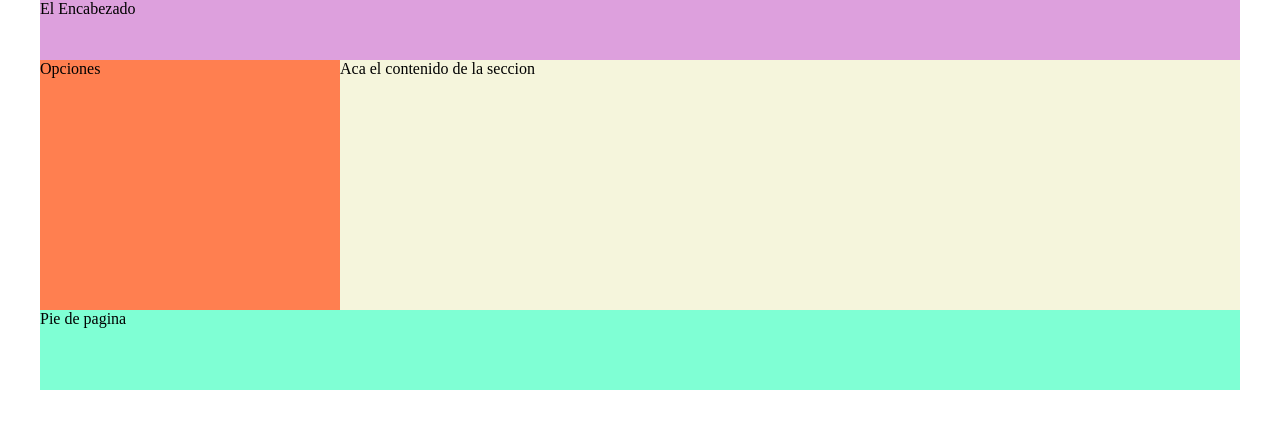
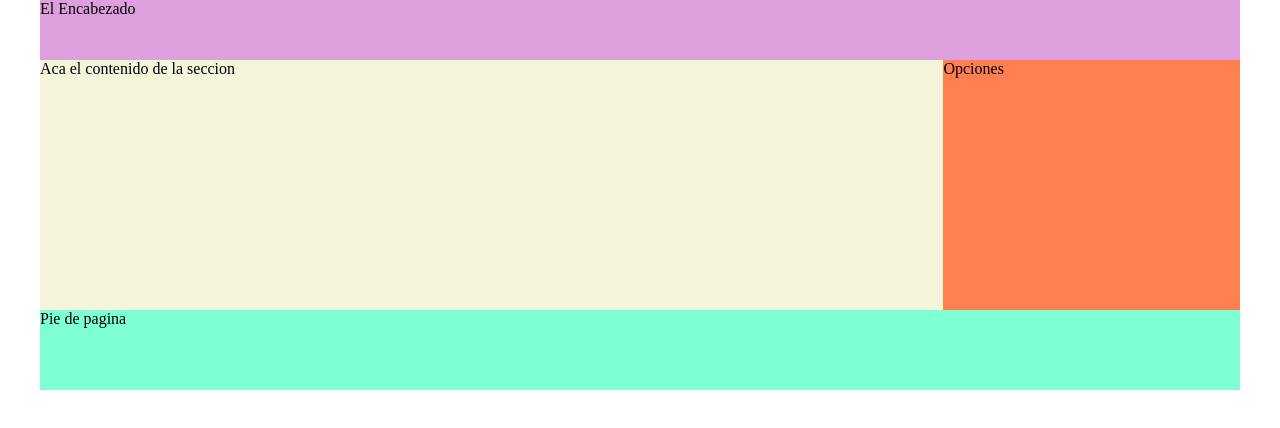
Before and after one commit to Jhosett/ejercicioModeloCajas, a plain HTML site: page index.html in a window 1280 px wide. Drawn offline with Linux system fonts and the light colour scheme.

Commit message:
Estructura Grid

```diff
--- a/css.css
+++ b/css.css
@@ -6,32 +6,34 @@ body, html{
 header{
     background-color: plum;
     height: 60px;
-}
-
-section{
-    background-color: green;
-    display: flex;
-    /*flex-direction: column;*/
+    grid-area: header;
 }
 
 nav{
-    width: 25%;
     background-color: coral;
+    grid-area: menu;
 }
 
 footer{
     background-color: aquamarine;
     height: 80px;
+    grid-area: footer;
 }
 
 article{
-    width: 75%;
     height: 250px;
     background-color: beige;
+    grid-area: content;
 }
 
 #container{
     margin: 0 auto;
     width: 1200px;
     background-color: orange;
+    display: grid;
+    grid-template-areas:
+        "header header header header"
+        "content content content menu"
+        "footer footer footer footer"
+    ;
 }
--- a/index.html
+++ b/index.html
@@ -11,14 +11,12 @@
         <header>
             El Encabezado
         </header>
-        <section>
             <nav>
                 Opciones
             </nav>
             <article>
                 Aca el contenido de la seccion
             </article>
-        </section>
         <footer>
             Pie de pagina
         </footer>
```
